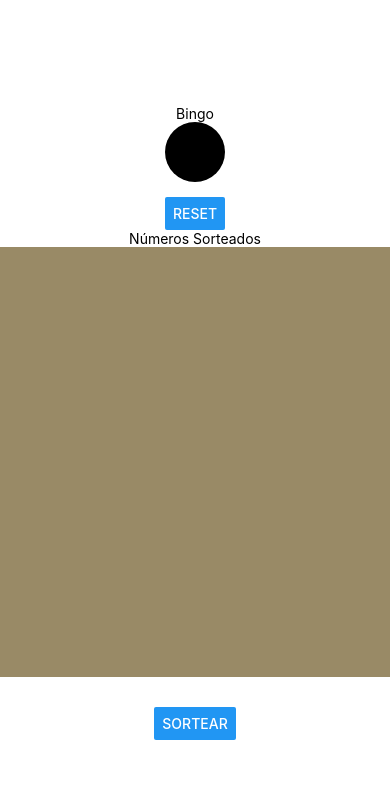
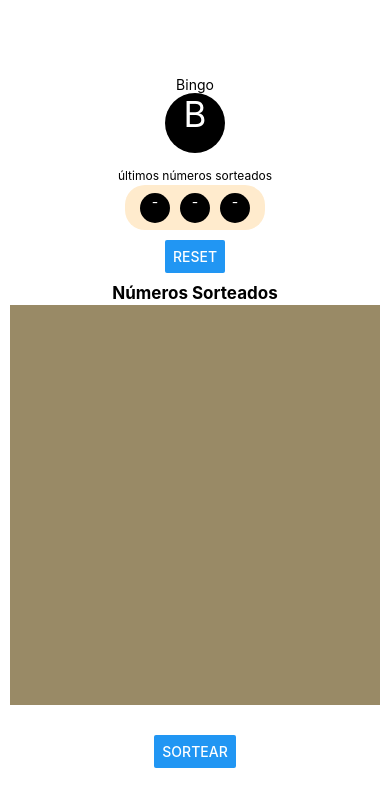
Before and after one commit to airan-rocha/bingo-react-native, a React Native app: screen / in a window 390 px wide. Shown: the top 806 px of the page. Built offline with nearby package versions, Linux system fonts and the light colour scheme.

Commit message:
criação do componente BingoDesk

```diff
--- /dev/null
+++ b/src/components/BingoDesk/actions.ts
@@ -0,0 +1,50 @@
+import { useState } from "react";
+
+
+function random (min: number, max: number) {
+    const valor = Math.random() * (max - min) + min;
+    return Math.round(valor);
+}
+
+export function sortearBimgo (
+    sorteados: never[],
+    setUltimoSorteado: React.Dispatch<React.SetStateAction<undefined>>,
+    ultimosSorteados: never[],
+) {
+    let sortear = true;
+    if(sorteados.length < 75){
+
+        while(sortear){
+            let numero = random(1, 75);
+
+            if(sorteados.indexOf(numero) == -1){
+                sorteados.push(numero);
+                sortear = false;
+                console.log(sorteados)
+                console.log(numero)
+
+                setUltimoSorteado(numero);
+
+                sorteados.sort((a,b) => a-b);
+
+                //seta as configurações do ultimos três numeros sorteados
+                ultimosSorteados.push(numero);
+
+                if(ultimosSorteados.length > 4){
+                    ultimosSorteados.shift()
+                }
+                //fim
+            }
+        }
+    }
+}
+
+export function resetBingo (
+    setSorteados: React.Dispatch<React.SetStateAction<never[]>>,
+    setUltimoSorteado: React.Dispatch<React.SetStateAction<undefined>>,
+    setUltimosSorteados: React.Dispatch<React.SetStateAction<never[]>>
+) {
+    setSorteados([]);
+    setUltimoSorteado(undefined);
+    setUltimosSorteados([]);
+}
--- /dev/null
+++ b/src/components/BingoDesk/index.tsx
@@ -0,0 +1,48 @@
+import React, { useEffect, useState } from 'react';
+import { View, Text, Button } from 'react-native';
+
+import { styles } from './styles';
+import { resetBingo, sortearBimgo } from './actions';
+
+export function BingoDesk() {
+    const [sorteados, setSorteados] = useState([]);
+    const [ultimoSorteado, setUltimoSorteado] = useState();
+    const [ultimosSorteados, setUltimosSorteados] = useState([]);
+
+    function UltimosSorteados () {
+        return(
+            <>
+                <Text>Bingo</Text>
+                <Text style={styles.textUltimoSorteado}>{ultimoSorteado || "B"}</Text>
+                <Text style={styles.ultimosSorteadosTitle}>últimos números sorteados</Text>
+                <View style={styles.ultimosSorteadosContainer}>
+                    <Text style={styles.sorteadosText}>{ultimosSorteados[0] == ultimoSorteado? "-" : ultimosSorteados[0] || "-"}</Text>
+                    <Text style={styles.sorteadosText}>{ultimosSorteados[1] == ultimoSorteado? "-" : ultimosSorteados[1] || "-"}</Text>
+                    <Text style={styles.sorteadosText}>{ultimosSorteados[2] == ultimoSorteado? "-" : ultimosSorteados[2] || "-"}</Text>
+                </View>
+            </>
+        )
+    }
+
+    function NumerosSorteados () {
+        return (
+            <>
+                <Text style={styles.sorteadosTitle}>Números Sorteados</Text>
+                <View style={styles.sorteadosContainer}>
+                {
+                    sorteados.map((value, index) => <Text key={index} style={styles.sorteadosText}>{value}</Text>)
+                }
+                </View>
+                <Button title='Sortear' onPress={() => sortearBimgo(sorteados, setUltimoSorteado, ultimosSorteados)} />
+            </>
+        )
+    }
+
+  return (
+    <View style={styles.container}>
+        {UltimosSorteados()}
+        <Button title='Reset' onPress={() => resetBingo(setSorteados, setUltimoSorteado, setUltimosSorteados)} />
+        {NumerosSorteados()}
+    </View>
+  );
+}
--- /dev/null
+++ b/src/components/BingoDesk/styles.tsx
@@ -0,0 +1,61 @@
+import { StyleSheet } from 'react-native';
+
+export const styles = StyleSheet.create({
+  container: {
+    flex: 1,
+    width: "100%",
+    backgroundColor: "#ffffff",
+    alignItems: "center",
+    justifyContent: "center",
+  },
+  textUltimoSorteado: {
+    backgroundColor: "#000000",
+    color: "#fff",
+    fontSize: 35,
+    borderRadius: 50,
+    width: 60,
+    height: 60,
+    textAlign: "center",
+    textAlignVertical: "center",
+    marginBottom: 15,
+  },
+  ultimosSorteadosTitle: {
+    fontSize: 12,
+    marginBottom: 2,
+  },
+  ultimosSorteadosContainer:{
+    flexDirection: "row",
+    backgroundColor: "#ffebcd",
+    alignItems: "center",
+    marginBottom: 10,
+    height: 45,
+    minWidth: 120,
+    paddingHorizontal: 10,
+    borderRadius: 20,
+  },
+  sorteadosTitle: {
+    marginTop: 10,
+    marginBottom: 2,
+    fontSize: 17,
+    fontWeight: "bold",
+  },
+  sorteadosContainer: {
+    flexDirection: "row",
+    flexWrap: "wrap",
+    backgroundColor: "#998a66",
+    minHeight: 400,
+    width: "95%",
+    padding: 15,
+    marginBottom: 30,
+  },
+  sorteadosText: {
+    backgroundColor: "#000000",
+    color: "#fff",
+    margin: 5,
+    borderRadius: 25,
+    width: 30,
+    height: 30,
+    textAlign: "center",
+    textAlignVertical: "center",
+  },
+});
--- a/src/screens/Home/index.tsx
+++ b/src/screens/Home/index.tsx
@@ -1,55 +1,17 @@
-import React, { useState } from 'react';
+import React from 'react';
 import { StatusBar } from 'expo-status-bar';
-import { Button, Text, View, TouchableOpacity } from 'react-native';
+import { View } from 'react-native';
 
 import { styles } from './styles';
+import { BingoDesk } from '../../components/BingoDesk';
 
 export default function Home() {
 
-    const random = (min: number, max: number) => {
-        const valor = Math.random() * (max - min) + min;
-        return Math.round(valor);
-    }
 
-    const [sorteados, setSorteados] = useState([]);
-    const [ultimoSorteado, setUltimoSorteado] = useState();
-
-    const sortearBimgo = () => {
-        let sortear = true;
-        if(sorteados.length < 75){
-
-            while(sortear){
-                let numero = random(1, 75);
-
-                if(sorteados.indexOf(numero) == -1){
-                    sorteados.push(numero);
-                    sortear = false;
-                    console.log(sorteados)
-                    console.log(numero)
-                    setUltimoSorteado(numero);
-                    sorteados.sort((a,b) => a-b);
-                }
-            }
-        }
-    }
-
-    const resetBingo = () => {
-        setSorteados([]);
-        setUltimoSorteado(undefined);
-    }
 
     return (
         <View style={styles.container}>
-            <Text>Bingo</Text>
-            <Text style={styles.textUltimoSorteado}>{ultimoSorteado}</Text>
-            <Button title='Reset' onPress={resetBingo} />
-            <Text>Números Sorteados</Text>
-            <View style={styles.sorteadosContainer}>
-            {
-                sorteados.map((value, index) => <Text key={index} style={styles.sorteadosText}>{value}</Text>)
-            }
-            </View>
-            <Button title='Sortear' onPress={sortearBimgo} />
+            <BingoDesk />
             <StatusBar style='auto' />
         </View>
     );
--- a/src/screens/Home/styles.tsx
+++ b/src/screens/Home/styles.tsx
@@ -7,34 +7,4 @@ export const styles = StyleSheet.create({
     alignItems: "center",
     justifyContent: "center",
   },
-  textUltimoSorteado: {
-    backgroundColor: "#000000",
-    color: "#fff",
-    fontSize: 35,
-    borderRadius: 50,
-    width: 60,
-    height: 60,
-    textAlign: "center",
-    textAlignVertical: "center",
-    marginBottom: 15,
-  },
-  sorteadosContainer: {
-    flexDirection: "row",
-    flexWrap: "wrap",
-    backgroundColor: "#998a66",
-    height: 430,
-    width: "100%",
-    padding: 15,
-    marginBottom: 30,
-  },
-  sorteadosText: {
-    backgroundColor: "#000000",
-    color: "#fff",
-    margin: 5,
-    borderRadius: 25,
-    width: 30,
-    height: 30,
-    textAlign: "center",
-    textAlignVertical: "center",
-  },
 });
```
